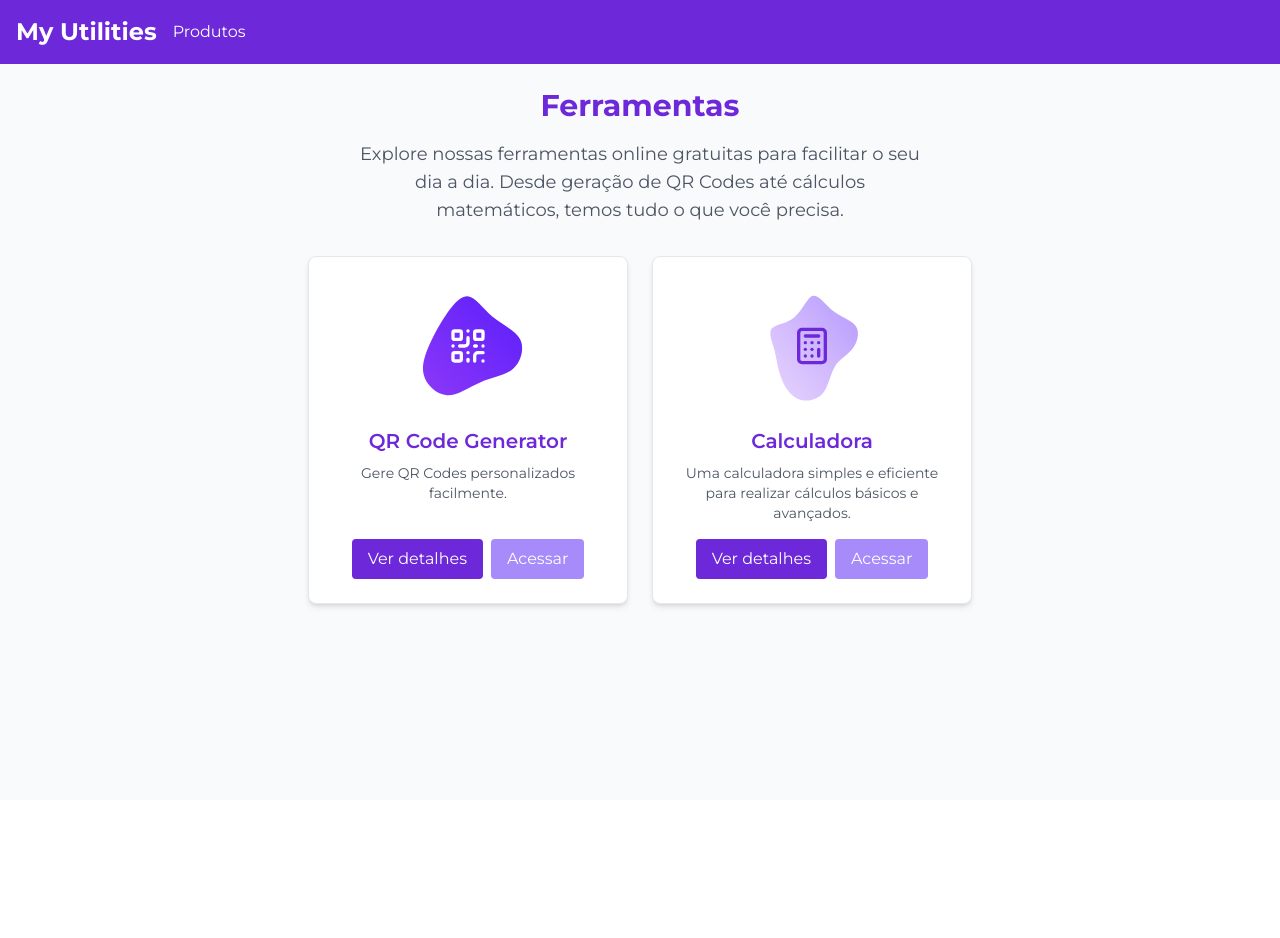
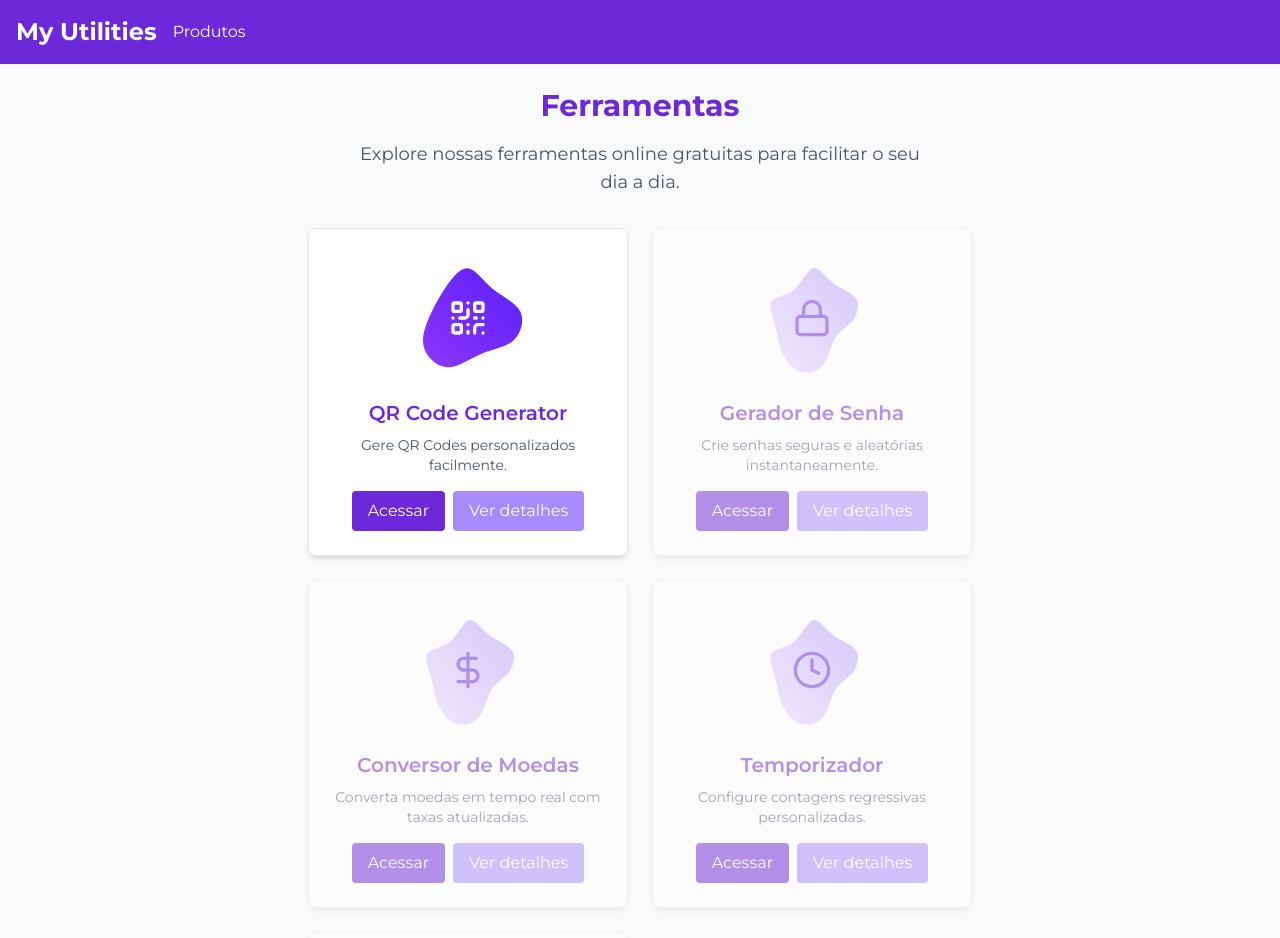
Before and after one commit to DaviLima99/quick-tools-belt, a Next.js app: page / in a window 1280 px wide. Shown: the top 938 px of the page. Before the commit the page ends 800 px from the top, so only its background shows below. Built offline with nearby package versions, Linux system fonts and the light colour scheme; no server answers.

Commit message:
página inicial ajustes

```diff
--- /dev/null
+++ b/components/AdSense.tsx
@@ -0,0 +1,19 @@
+import Script from 'next/script';
+import React from 'react'
+
+type AdsenseTypes = {
+    pId: string;
+}
+
+const AdSense = ({ pId }: AdsenseTypes) => {
+  return (
+    <Script
+        async
+        src={`https://pagead2.googlesyndication.com/pagead/js/adsbygoogle.js?client=ca-pub-${pId}`}
+        crossOrigin='anonymous'
+        strategy='afterInteractive'
+    />
+  )
+}
+
+export default AdSense;  // Export the component
--- a/components/Button.tsx
+++ b/components/Button.tsx
@@ -1,5 +1,6 @@
 interface ButtonProps {
     children: React.ReactNode,
+    disable?: boolean,
     onClick?: () => void,
     variant: keyof typeof variants
 }
@@ -9,11 +10,11 @@ const variants = {
     outline: "bg-violet-400 text-black hover:bg-violet-600",
 };
 
-const Button = ({ children, onClick, variant = "default" }: ButtonProps) => {
+const Button = ({ children, onClick, disable=false, variant = "default" }: ButtonProps) => {
     const baseStyles = "px-4 py-2 rounded text-white";
 
     return (
-        <button className={`${baseStyles} ${variants[variant]}`} onClick={onClick}>
+        <button className={`${baseStyles} ${variants[variant]}`} disabled={disable} onClick={onClick}>
             {children}
         </button>
     );
--- a/components/Layout.tsx
+++ b/components/Layout.tsx
@@ -9,7 +9,7 @@ interface Props {
 const Layout = ({ children }: Props) => {
     return (
         <div>
-            <Seo title="Quick Tools Belt" description='Description' />
+            <Seo title="Quick Tools Belt" description='Sua plaataforma de ferramentas' />
             <div className="min-h-screen bg-gray-50">
                 <Navbar />
                 {children}
--- a/components/Seo.tsx
+++ b/components/Seo.tsx
@@ -1,4 +1,5 @@
 import Head from "next/head";
+import AdSense from "./AdSense";
 
 interface Props {
     title: string,
@@ -11,9 +12,10 @@ interface Props {
         <meta name="viewport" content="width=device-width, initial-scale=1.0" />
         <title>{title}</title>
         <meta name="description" content={description} />
-        <script async src="https://pagead2.googlesyndication.com/pagead/js/adsbygoogle.js?client=ca-pub-9676944737838425" crossOrigin="anonymous"></script>
+        <AdSense pId="9676944737838425"/>
+        {/* <script async src="https://pagead2.googlesyndication.com/pagead/js/adsbygoogle.js?client=ca-pub-9676944737838425" crossorigin="anonymous"></script> */}
         <link href="https://fonts.googleapis.com/css2?family=Montserrat:wght@100;200;300;400;500;600;700;800;900&display=swap" rel="stylesheet"></link>
-        <link rel="icon" href="/favicon.ico" />
+        <link rel="icon" href="/vercel.svg" />
     </Head>
     )
  }
--- /dev/null
+++ b/data/tools.tsx
@@ -0,0 +1,103 @@
+import { Tool } from "@/pages";
+import { FileText, QrCode, Lock, Clock, DollarSign } from "lucide-react";
+
+const tools: Tool[] = [
+    {
+      id: "qrcode",
+      enable: true,
+      name: "QR Code Generator",
+      description: "Gere QR Codes personalizados facilmente.",
+      icon: <QrCode size={40} />,
+      link: "/qrcode",
+      iconClass: 'icon-bg text-white',
+      details: {
+        title: "Gerador de QR Code - 100% Grátis",
+        description: "Nosso Gerador de QR Code é uma ferramenta totalmente gratuita, simples e eficiente para criar códigos QR personalizados.",
+        features: [
+          "Gratuito e ilimitado",
+          "Criação rápida e fácil",
+          "Validação automática",
+          "Interface responsiva e amigável",
+        ],
+        idealFor: "Ideal para compartilhamento rápido de informações.",
+      },
+    },
+    {
+      id: "password",
+      enable: false,
+      name: "Gerador de Senha",
+      description: "Crie senhas seguras e aleatórias instantaneamente.",
+      icon: <Lock size={40} />,
+      link: "/password",
+      iconClass: 'icon-bg-second text-blue-700',
+      details: {
+        title: "Gerador de Senhas Seguras",
+        description: "Uma ferramenta para gerar senhas aleatórias e seguras com diferentes critérios de complexidade.",
+        features: [
+          "Geração instantânea",
+          "Opções de personalização",
+          "Alta segurança",
+        ],
+        idealFor: "Ideal para proteger suas contas online.",
+      },
+    },
+    {
+      id: "currency",
+      enable: false,
+      name: "Conversor de Moedas",
+      description: "Converta moedas em tempo real com taxas atualizadas.",
+      icon: <DollarSign size={40} />,
+      link: "/currency",
+      iconClass: 'icon-bg-second text-green-700',
+      details: {
+        title: "Conversor de Moedas Online",
+        description: "Ferramenta para converter valores entre diferentes moedas com taxas de câmbio atualizadas.",
+        features: [
+          "Conversão instantânea",
+          "Suporte a múltiplas moedas",
+          "Taxas de câmbio em tempo real",
+        ],
+        idealFor: "Ideal para viajantes e investidores.",
+      },
+    },
+    {
+      id: "timer",
+      enable: false,
+      name: "Temporizador",
+      description: "Configure contagens regressivas personalizadas.",
+      icon: <Clock size={40} />,
+      link: "/timer",
+      iconClass: 'icon-bg-second text-red-700',
+      details: {
+        title: "Temporizador Online",
+        description: "Defina contagens regressivas personalizadas com notificações ao término.",
+        features: [
+          "Configuração fácil",
+          "Alertas sonoros",
+          "Suporte a múltiplos temporizadores",
+        ],
+        idealFor: "Ideal para cozinhar, estudar e treinar.",
+      },
+    },
+    {
+      id: "textgen",
+      enable: false,
+      name: "Gerador de Texto",
+      description: "Gere textos automáticos e personalizáveis.",
+      icon: <FileText size={40} />,
+      link: "/textgen",
+      iconClass: 'icon-bg-second text-orange-700',
+      details: {
+        title: "Gerador de Texto Automático",
+        description: "Criação automática de textos para diversas finalidades.",
+        features: [
+          "Personalização avançada",
+          "Geração instantânea",
+          "Vários estilos de escrita",
+        ],
+        idealFor: "Ideal para estudantes, redatores e criadores de conteúdo.",
+      },
+    },
+  ];
+
+  export default tools;
--- a/pages/index.tsx
+++ b/pages/index.tsx
@@ -1,7 +1,8 @@
 import { JSX, useState } from "react";
-import { QrCode, Calculator } from "lucide-react";
+import { QrCode, Calculator, Clock, Lock, DollarSign, FileText } from "lucide-react";
 import Button from "@/components/Button";
 import Dialog from "@/components/Dialog";
+import tools from "@/data/tools";
 
 export interface Tool {
   id: string;
@@ -19,53 +20,7 @@ export interface Tool {
   };
 }
 
-const tools = [
-  {
-    id: "qrcode",
-    enable: true,
-    name: "QR Code Generator",
-    description: "Gere QR Codes personalizados facilmente.",
-    icon: <QrCode size={40} />,
-    link: "/qrcode",
-    iconClass: 'icon-bg text-white',
-    details: {
-      title: "Gerador de QR Code - 100% Grátis",
-      description: "Nosso Gerador de QR Code é uma ferramenta totalmente gratuita, simples e eficiente para criar códigos QR personalizados a partir de e-mails, links do WhatsApp e URLs.",
-      features: [
-        "Gratuito e ilimitado – gere quantos QR Codes quiser, sem restrições.",
-        "Criação rápida e fácil de QR Codes para e-mails, links e sites.",
-        "Formato especial para e-mails, permitindo adicionar assunto e mensagem personalizada.",
-        "Validação automática para garantir que o conteúdo inserido seja válido.",
-        "Interface responsiva e amigável, com feedback visual imediato.",
-      ],
-      idealFor: "Ideal para compartilhamento rápido de informações e automação de contatos.",
-    },
-  },
-  {
-    id: "calculator",
-    enable: true,
-    name: "Calculadora",
-    description: "Uma calculadora simples e eficiente para realizar cálculos básicos e avançados.",
-    icon: <Calculator size={40} />,
-    link: "/calculator",
-    iconClass: 'icon-bg-second text-violet-700',
-    details: {
-      title: "Calculadora - Faça cálculos com facilidade",
-      description: "Nossa calculadora é uma ferramenta prática e fácil de usar para realizar cálculos básicos e avançados.",
-      features: [
-        "Cálculos básicos: soma, subtração, multiplicação e divisão",
-        "Cálculos avançados: potência, raiz quadrada e logaritmo",
-        "Memória para armazenar resultados e realizar cálculos subsequentes",
-        "Interface intuitiva e fácil de usar",
-        "Suporte a cálculos em diferentes unidades de medida",
-      ],
-      idealFor: "Ideal para estudantes, profissionais e qualquer pessoa que precise realizar cálculos frequentemente.",
-    },
-  },
-];
-
 export default function HomePage() {
-  // const [selectedTool, setSelectedTool] = useState<Tool | null>(null);
   const [selectedTool, setSelectedTool] = useState<Tool | undefined>(undefined);
 
   return (
@@ -74,17 +29,16 @@ export default function HomePage() {
         <h1 className="text-3xl text-violet-700 font-bold mb-4">Ferramentas</h1>
         <p className="text-lg text-gray-600 mb-8 max-w-xl">
           Explore nossas ferramentas online gratuitas para facilitar o seu dia a dia.
-          Desde geração de QR Codes até cálculos matemáticos, temos tudo o que você precisa.
         </p>
         <div className="grid grid-cols-1 md:grid-cols-2 gap-6 justify-center">
           {tools.map((tool) => (
-            <div key={tool.id} className="border bg-white p-6 rounded-lg shadow-md w-80 h-90 flex flex-col items-center text-center">
+            <div key={tool.id} className={`border bg-white p-6 rounded-lg shadow-md w-80 h-90 flex flex-col items-center text-center ${!tool.enable ? 'opacity-50' : ''}`}>
               <div className={`text-violet-700 mb-4 text-center ${tool.iconClass}`}>{tool.icon}</div>
               <h2 className="text-xl text-violet-700 font-semibold mb-2">{tool.name}</h2>
               <p className="mb-4 text-sm text-gray-600">{tool.description}</p>
               <div className="flex gap-2 mt-auto">
-                <Button variant="default" onClick={() => setSelectedTool(tool)}>Ver detalhes</Button>
-                <Button variant="outline"><a href={tool.link}>Acessar</a></Button>
+                <Button variant="default" disable={!tool.enable}><a href={tool.enable ? tool.link : "#"}>Acessar</a></Button>
+                <Button variant="outline" onClick={() => setSelectedTool(tool)}>Ver detalhes</Button>
               </div>
             </div>
           ))}
```
